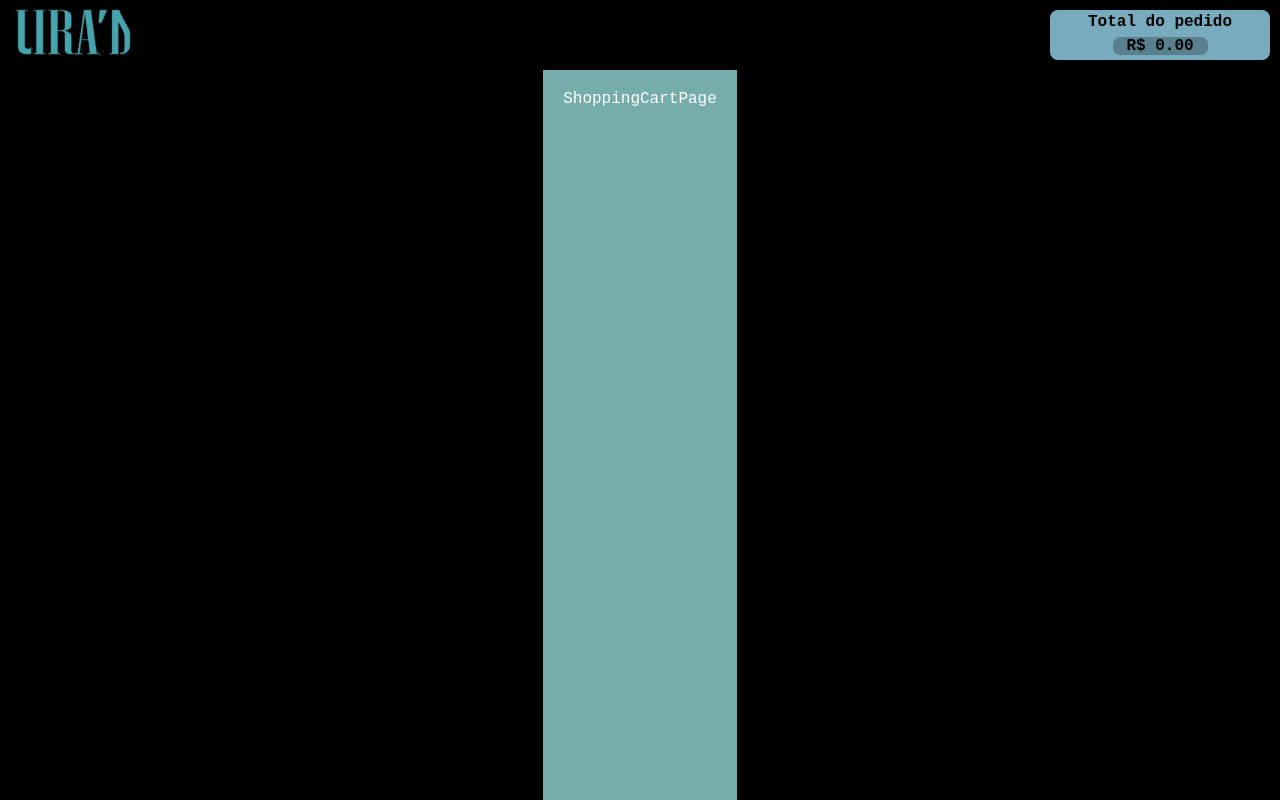
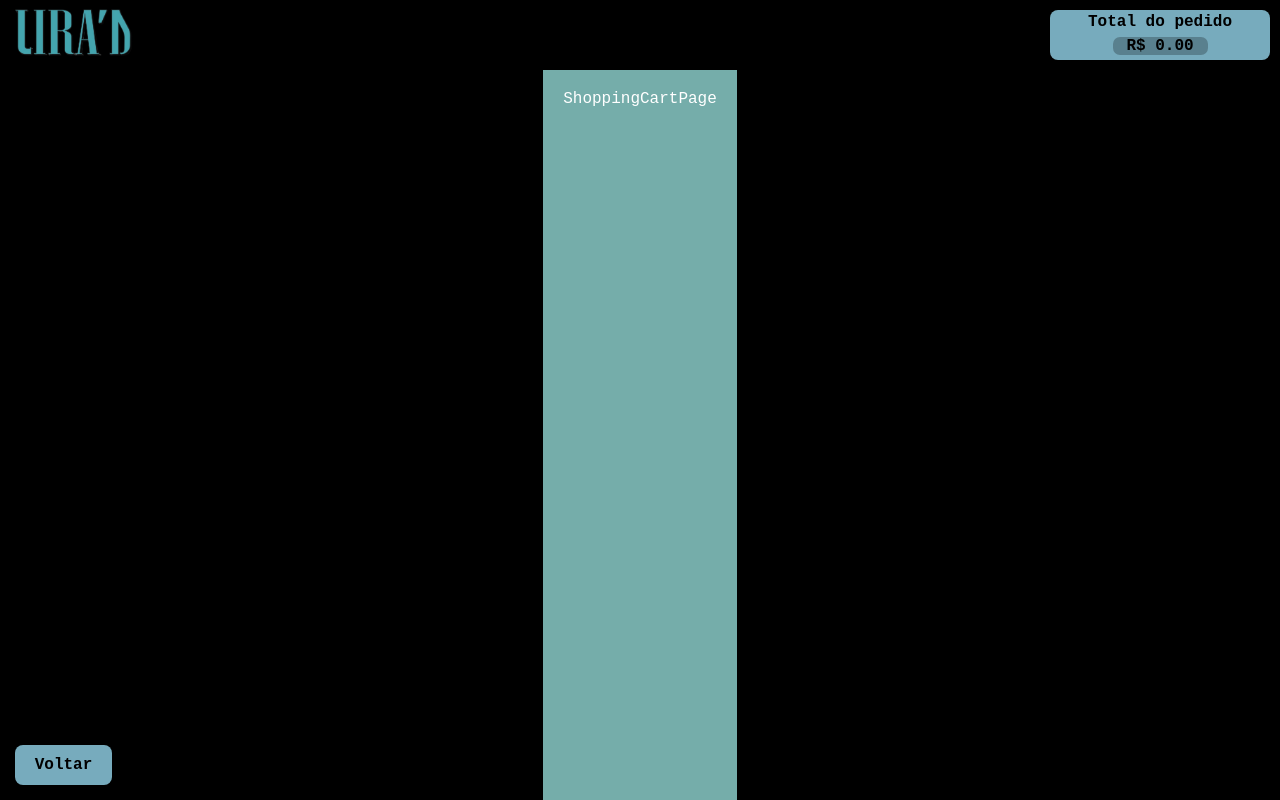
Before and after one commit to ericssendelima/react-ecommerce-portfolio, a React (Vite) app: page /cart in a window 1280 px wide. Shown: the top 800 px of the page. Built offline with nearby package versions, Linux system fonts and the light colour scheme.

Commit message:
feat(cart): adding a back to homepage button

```diff
--- /dev/null
+++ b/src/components/BackToHomeButton/BackToHomeButton.module.css
@@ -0,0 +1,18 @@
+.backToHomeButton {
+  display: flex;
+  align-items: center;
+  justify-content: center;
+  color: rgb(0, 0, 0);
+  background-color: #77abbd;
+  border: none;
+  border-radius: 8px;
+  font-weight: bold;
+  width: 97px;
+  height: 40px;
+  margin-left: 5px;
+  box-shadow: 0 0 10px black;
+  position: fixed;
+  bottom: 15px;
+  left: 10px;
+  cursor: pointer;
+}
--- /dev/null
+++ b/src/components/BackToHomeButton/index.tsx
@@ -0,0 +1,17 @@
+import styles from './BackToHomeButton.module.css';
+
+import { useNavigate } from 'react-router';
+
+export const BackToHomeButton = () => {
+  const navigate = useNavigate();
+
+  const handleClick = () => {
+    navigate('/');
+  }
+
+  return (
+    <div className={styles.backToHomeButton} onClick={handleClick}>
+      Voltar
+    </div>
+  );
+};
--- a/src/features/shopping-cart/ShoppingCartPage.tsx
+++ b/src/features/shopping-cart/ShoppingCartPage.tsx
@@ -1,7 +1,11 @@
-import styles from './ShoppingCartPage.module.css';
+import { BackToHomeButton } from "../../components/BackToHomeButton";
+import styles from "./ShoppingCartPage.module.css";
 
 export const ShoppingCartPage = () => {
   return (
-    <div className={styles.shoppingCartPage}>ShoppingCartPage</div>
-  )
-}
+    <div className={styles.shoppingCartPage}>
+      ShoppingCartPage
+      <BackToHomeButton />
+    </div>
+  );
+};
```
